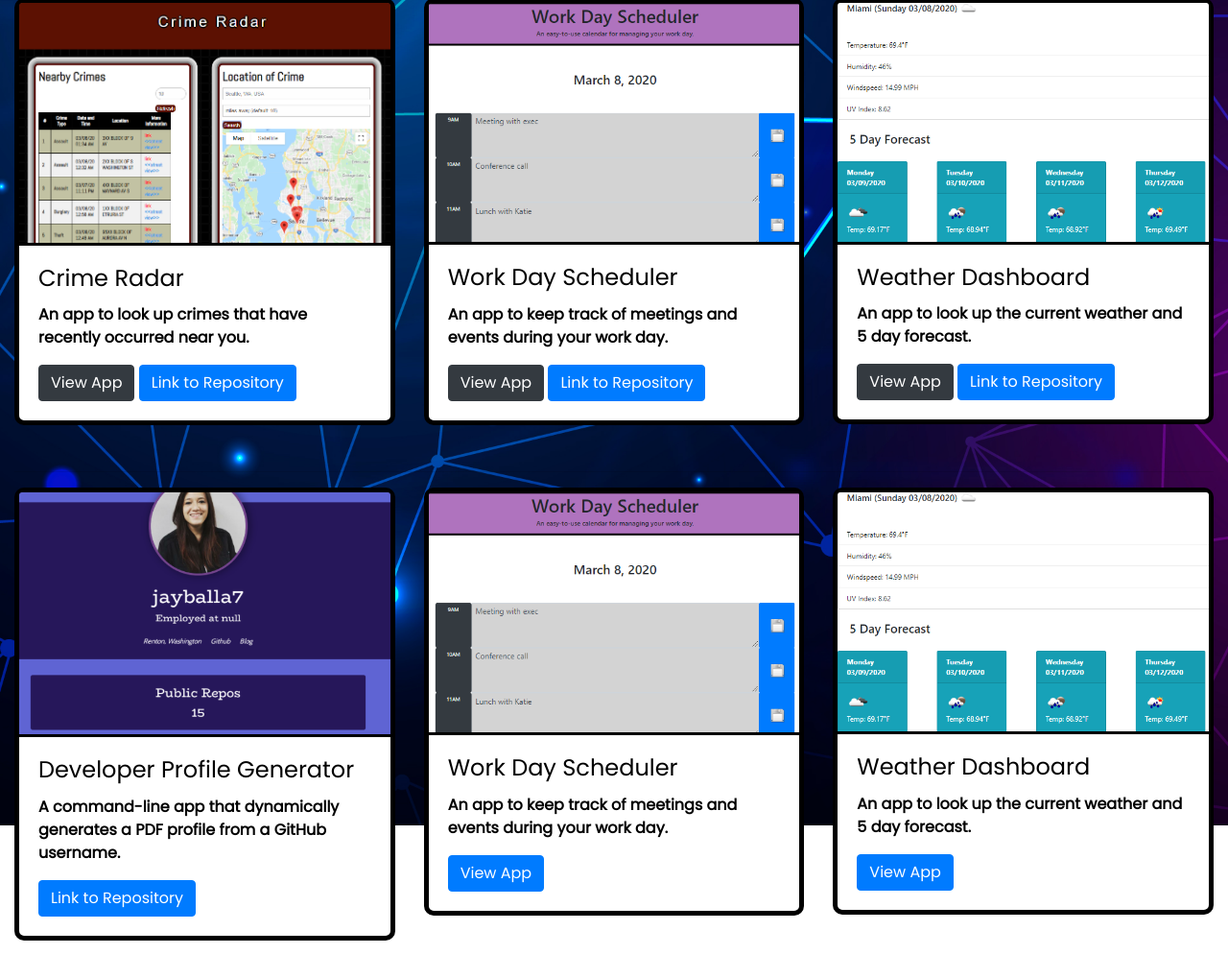
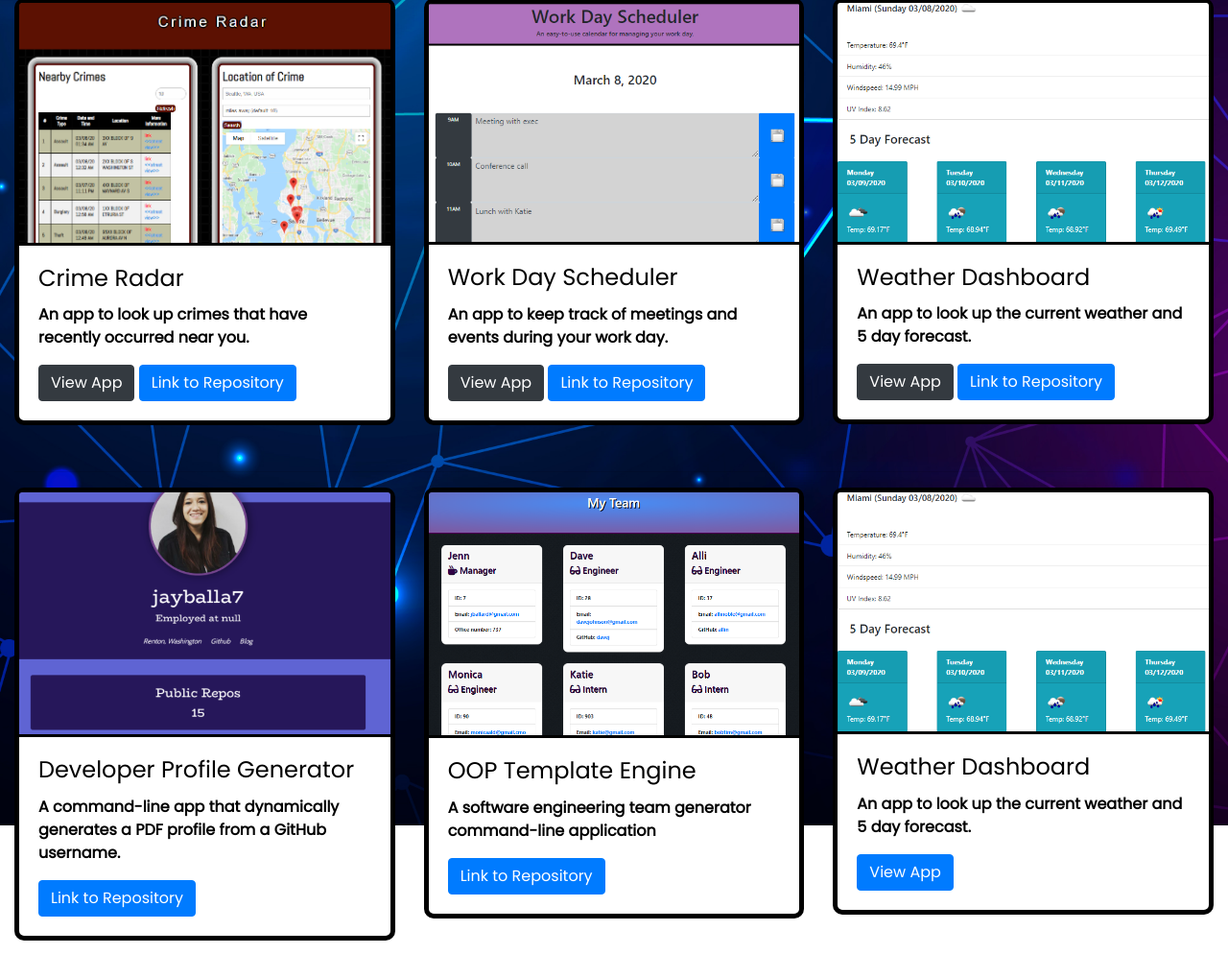
Before and after one commit to jayballa7/Jenn-Ballard-Portfolio, a plain HTML site: page portfolio.html in a window 1280 px wide. Shown: the part 207-1226 px from the top of the page at 96% size. Drawn offline with nearby package versions, Linux system fonts and the light colour scheme.

Commit message:
added project to portfolio

```diff
--- a/portfolio.html
+++ b/portfolio.html
@@ -94,11 +94,11 @@
         </div>
         <div class = "col-md-4">
             <div class = "card">
-                <img class = "card-img-top" src = "assets/img/day-planner-img.PNG">
+                <img class = "card-img-top" src = "assets/img/template-engine-img.PNG">
                 <div class = "card-body">
-                    <h4 class = "card-title">Work Day Scheduler</h4>
-                    <p class = "card-text">An app to keep track of meetings and events during your work day.</p>
-                    <a href = "https://jayballa7.github.io/ballard-day-planner/" class = "btn btn-primary">View App</a>
+                    <h4 class = "card-title">OOP Template Engine</h4>
+                    <p class = "card-text">A software engineering team generator command-line application</p>
+                    <a href = "https://github.com/jayballa7/Ballard-OOP-Template-Engine.git" class = "btn btn-primary">Link to Repository</a>
                 </div>
             </div>
         </div>
```
Also changed, not shown: assets/img/odezsa-small.jpg (deleted), assets/img/template-engine-img.PNG (added).
